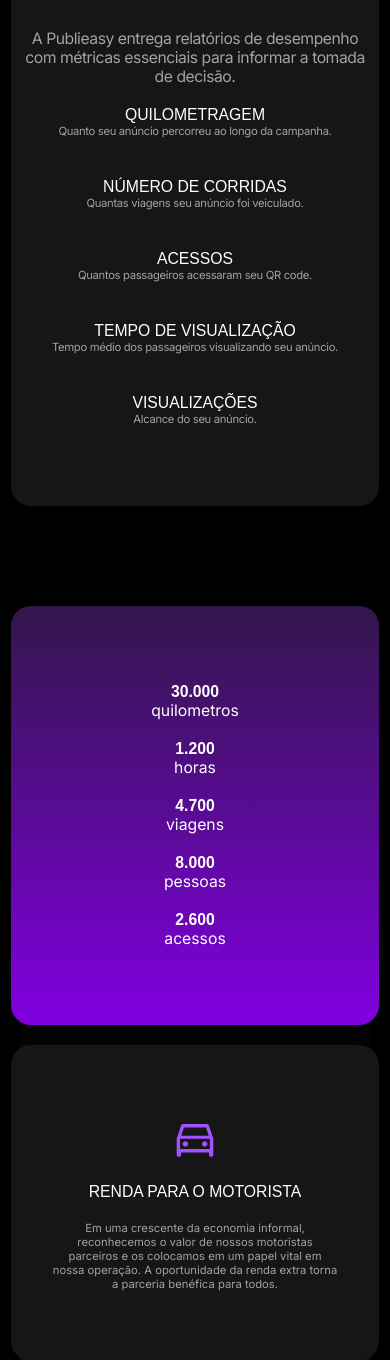
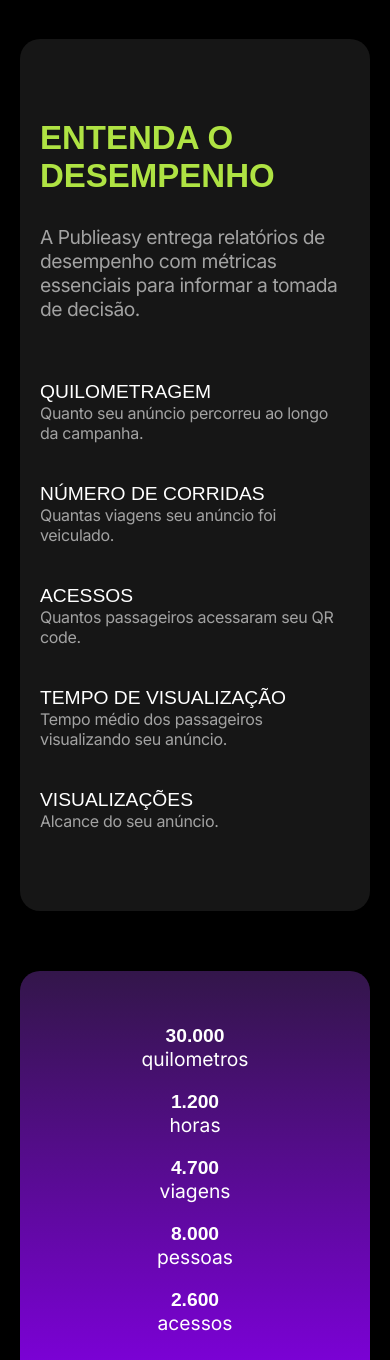
Before and after one commit to LeonardoMSA/Publieasy_Database_MVP, a Flask app: page / in a window 390 px wide; the page is wider, and only the part inside the window is pictured. Shown: the part 2829-4189 px from the top of that part. Run offline with Flask 3, Linux system fonts and the light colour scheme; data that the repository does not hold is empty; some libraries are stand-ins or nearby versions; some web fonts are replaced.

Commit message:
att. mobile vers.

```diff
--- a/DatabaseProject/static/assets/css/index.css
+++ b/DatabaseProject/static/assets/css/index.css
@@ -60,6 +60,7 @@ a{
     font-size: var(--titulo-28);
     font-weight: bold;
     color: var(--lima);
+    white-space: nowrap;
     font-family: "Inter", sans-serif;
 }
 
@@ -700,7 +701,7 @@ footer::after{
 @media screen and (max-width: 1100px) {
 
     :root{
-        font-size: 9px;
+        font-size: 11px;
     }
 
     .performance-grid{
@@ -779,7 +780,7 @@ footer::after{
     }
 
     .navigation img{
-        max-width: 142px;
+        max-width: 140px;
     }
 
     .footer-span{
@@ -814,7 +815,7 @@ footer::after{
     }
     .container{
         max-width: 100% !important;
-        margin: 0 1.25rem 3.75rem;;
+        margin: 0 20px 60px 20px;
     }
     .navigation{
         gap: 2.5rem;
@@ -834,5 +835,46 @@ footer::after{
 
     .slogan-title{
         text-align: left;
+        font-size: 32px;
+    }
+
+    .sub-slogan{
+        font-size: 20px;
+        text-align: left;
+    }
+
+    .card-subtitle, .grid-paragraph{
+        font-size: 1.45rem;
+    }
+
+    .horizontal-cards-container{
+        margin-bottom: 100px;
+    }
+
+    .grid-title{
+        font-size: 20px;
+    }
+
+    .performance-title, .performance-subtitle, .container-performance{
+        text-align: left;
+        margin: 0 20px;
+    }
+
+    .performance-subtitle{
+        padding: 0;
+    }
+
+    .container-performance{
+        margin-top: 40px;
+
+    }
+
+    .container-card-subtitles{
+        font-size: 16px;
+    }
+
+    .grid-container{
+        margin: 60px 0;
+
     }
 }
--- a/DatabaseProject/static/assets/js/script.js
+++ b/DatabaseProject/static/assets/js/script.js
@@ -1,3 +1,18 @@
-function smoothScrolling(){
+"use strict"
+
+function screenChanges(screenWidth)
+{
+    const sloganTitle = document.querySelector('.slogan-title');
+    const sloganSubTitle = document.querySelector('.sub-slogan');
+
+
+    if (screenWidth.matches)
+        sloganTitle.innerHTML = sloganTitle.textContent.replace('<br>', '');
+
+    if (screenWidth.matches)
+        sloganSubTitle.innerHTML = sloganSubTitle.textContent.replace('<br>', '');
 
 }
+
+screenChanges(window.matchMedia("(max-width: 600px)"));
+window.matchMedia("(max-width: 600px)").addListener(screenChanges);
--- a/DatabaseProject/templates/index.html
+++ b/DatabaseProject/templates/index.html
@@ -5,19 +5,19 @@
     <meta name="viewport" content="width=device-width, initial-scale=1.0">
     <title>Publieasy</title>
     <link rel="stylesheet" href="{{ url_for('static',filename='assets/css/index.css') }}">
+    <link rel="stylesheet" href="../static/assets/css/index.css">
     <link rel="shortcut icon" href="../static/assets/images/publi-logos/favicon.ico" type="image/x-icon">
-
 </head>
 <body>
 
     <header>
         <nav class="container">
             <ul class="navigation">
-                <li><a href="/"><img src="../static/assets/images/publi-logos/publieasy.svg" alt="imagem publieasy logo"></a></li>
+                <li><a href="/"><img src="../static/assets/images/publi-logos/publieasy.svg" alt="imagem publieasy logo" width="150" height="50"></a></li>
                 <li>
                     <div class="motorista-div">
                         <a class="motorista" href="https://forms.gle/A2tpiHFgyftmkmxg7" target="_blank">Sou motorista</a>
-                        <a href="https://forms.gle/A2tpiHFgyftmkmxg7" target="_blank"><img src="../static/assets/images/icons/arrow_outward.svg" alt=""></a>
+                        <a href="https://forms.gle/A2tpiHFgyftmkmxg7" target="_blank"><img src="../static/assets/images/icons/arrow_outward.svg" alt="Seta apontando para fora" width="24" height="24"></a>
                     </div>
                 </li>
             </ul>
@@ -35,7 +35,7 @@
         <div class="horizontal-cards-container"> <!-- maiusculo -->
 
             <div class="cards-container">
-                <img class="imgs-card" src="../static/assets/images/icons/directions_car.svg" alt="">
+                <img class="imgs-card" src="../static/assets/images/icons/directions_car.svg" alt="ícone de carrinho">
                 <h3 class="card-titles">Alcance local e direcionado</h3>
                 <div class="txt-ms">
                     <p class="card-subtitle">Seja visto por clientes locais e direcione sua mensagem para o público certo, no momento certo.</p>
@@ -43,7 +43,7 @@
             </div>
 
             <div class="cards-container">
-                <img class="imgs-card" src="../static/assets/images/icons/spa.svg" alt="">
+                <img class="imgs-card" src="../static/assets/images/icons/spa.svg" alt="ícone de flor calma">
                 <h3 class="card-titles">Impacto sustentável</h3>
                 <div class="txt-ms">
                     <p class="card-subtitle">Promova sua marca de forma responsável com nossas placas recicláveis.</p>
@@ -51,7 +51,7 @@
             </div>
 
             <div class="cards-container">
-                <img class="imgs-card" src="../static/assets/images/icons/language.svg" alt="">
+                <img class="imgs-card" src="../static/assets/images/icons/language.svg" alt="ícone de globo conectado">
                 <h3 class="card-titles">Interação instântanea</h3>
                 <div class="txt-ms">
                     <p class="card-subtitle">Promova sua marca de forma responsável com nossas placas recicláveis.</p>
@@ -218,7 +218,7 @@
                 <div class="social-media-container">
                     <div class="motorista-div">
                         <a class="motorista" href="https://forms.gle/A2tpiHFgyftmkmxg7" target="_blank">Sou motorista</a>
-                        <a href="https://forms.gle/A2tpiHFgyftmkmxg7" target="_blank"><img src="../static/assets/images/icons/arrow_outward.svg" alt=""></a>
+                        <a href="https://forms.gle/A2tpiHFgyftmkmxg7" target="_blank"><img src="../static/assets/images/icons/arrow_outward.svg" alt="Seta apontando para fora"></a>
                     </div>
                     <ul class="social-media">
                         <li><a href="" target="_blank">Facebook</a></li>
@@ -240,7 +240,8 @@
         </div>
     </footer>
 
-    <script src="{{ url_for('static',filename='assets/js/script.js') }}"></script>
+    <!-- <script src="{{ url_for('static',filename='assets/js/script.js') }}"></script> -->
+    <script src="../static/assets/js/script.js"></script>
 </body>
 
 </html>
```
Lines whose indentation alone changed are shown as unchanged.
